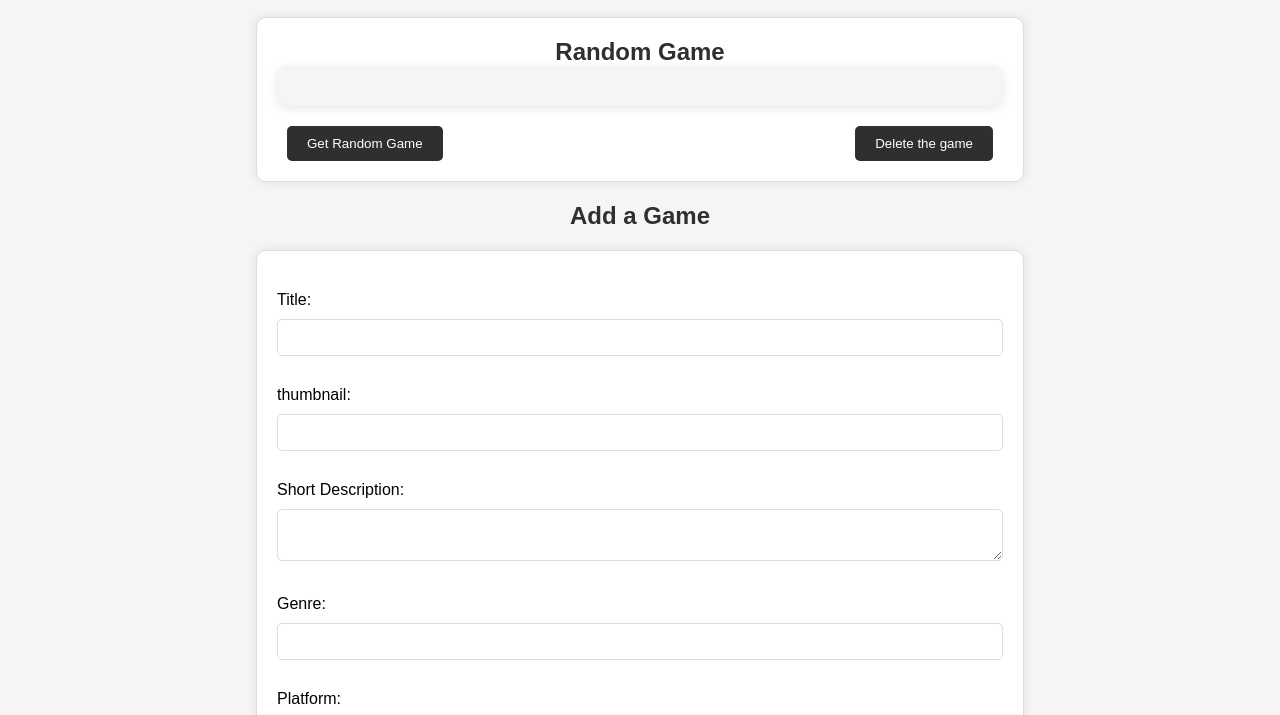
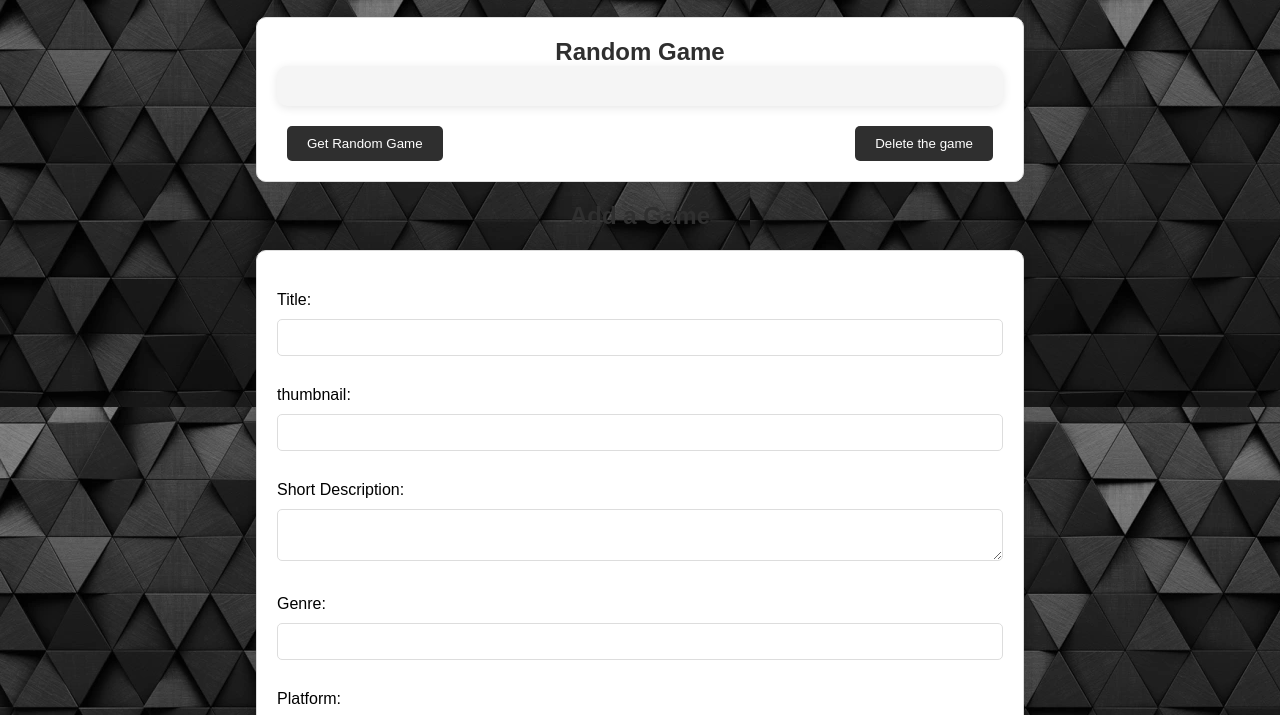
Before and after one commit to AleksBulajic/Front_end_Project-2, a plain HTML site: page index.html in a window 1280 px wide. Shown: the part 80-795 px from the top of the page. Drawn offline with Linux system fonts and the light colour scheme.

Commit message:
ReadeMe ready

```diff
--- a/style.css
+++ b/style.css
@@ -5,7 +5,7 @@
 }
 
 body {
-    background-image: url('/Users/aleksandarbulajic/Desktop/GAcode/unit-2/projects/project_2/fron-end_projcet2/image/shutterstock_407554567.jpg');
+    background-image: url('./image/shutterstock_407554567.webp');
   font-family: Arial, sans-serif;
   background-color: #f5f5f5;
   margin: 0;
```
